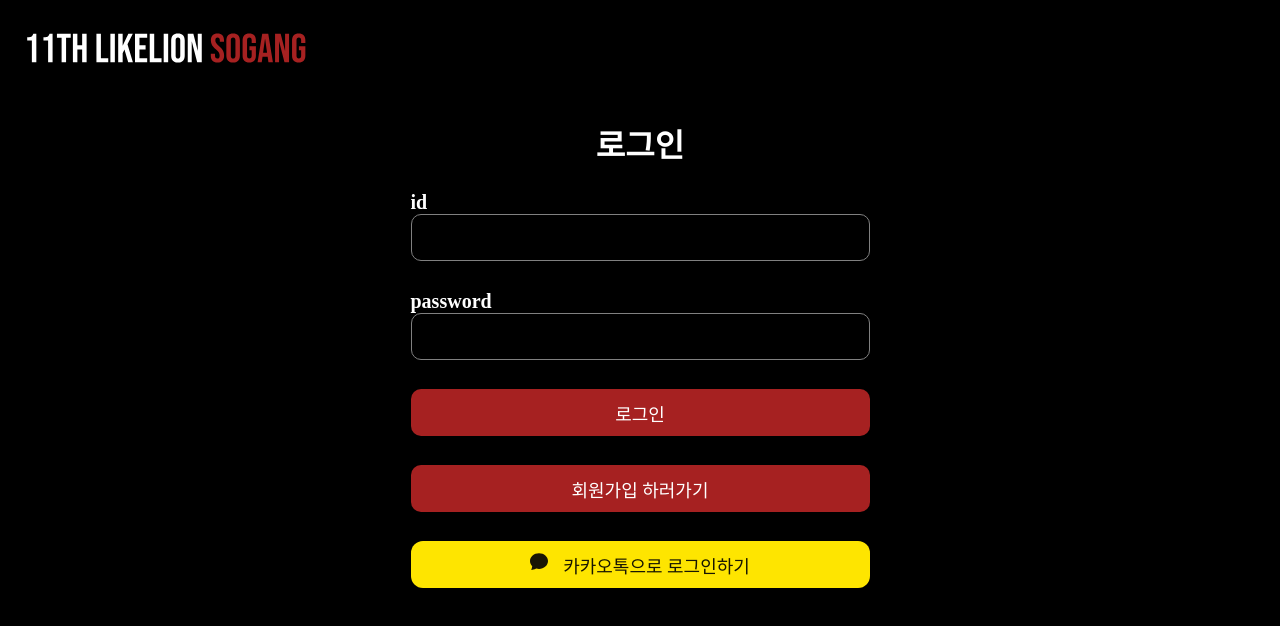
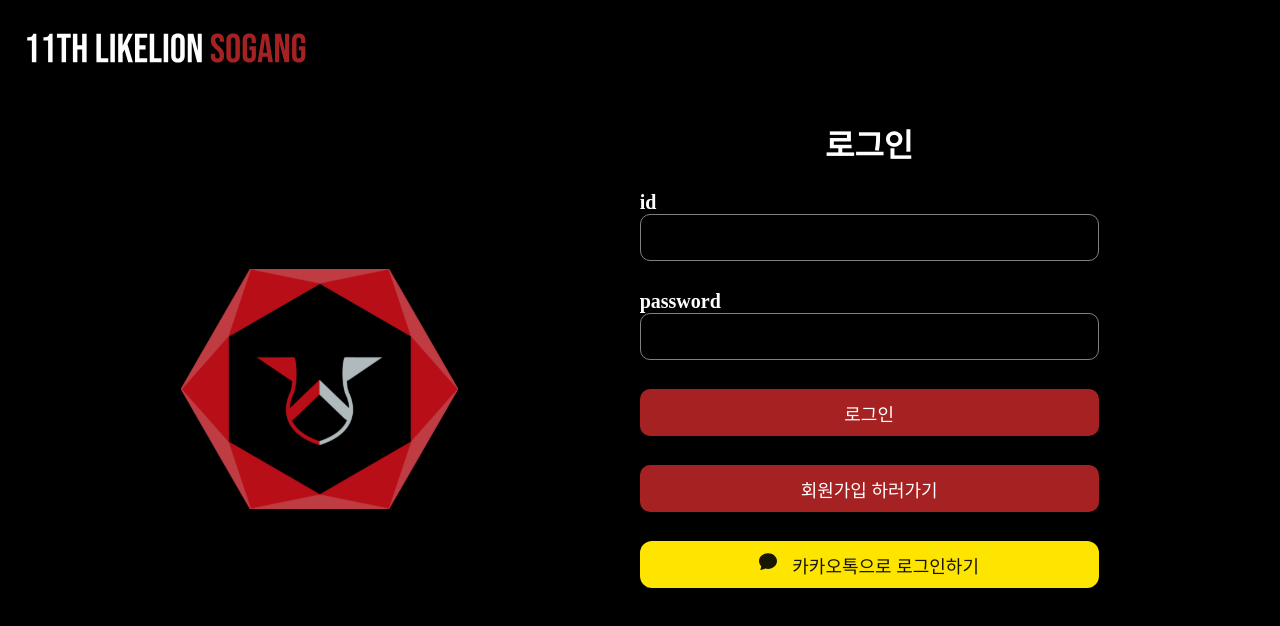
Before and after one commit to Applion-11th/Applion-Client, a React (Create React App) app: page /login in a window 1280 px wide. Shown: the top 626 px of the page. Built offline with nearby package versions, Linux system fonts and the light colour scheme; no server answers; a web font is replaced by a local one.

Commit message:
feat: apply new design in /login

```diff
--- a/src/components/Overlay/index.js
+++ b/src/components/Overlay/index.js
@@ -1,5 +1,5 @@
 import React, { forwardRef } from "react";
-import { Button, Space } from "../atoms";
+import { Space } from "../atoms";
 import styled from "styled-components";
 import logoFull from "../../assets/logoFull.svg";
 import logoApply from "../../assets/logoFullApply.svg";
--- a/src/pages/Complete.js
+++ b/src/pages/Complete.js
@@ -1,4 +1,4 @@
-import { useEffect, useState } from "react";
+import { useEffect } from "react";
 import styled from "styled-components";
 import logoSogang from "../assets/logoSogang.svg";
 import { Space, Button } from "../components/atoms";
--- a/src/pages/Login.js
+++ b/src/pages/Login.js
@@ -6,6 +6,7 @@ import { useNavigate } from "react-router-dom";
 import axios from "axios";
 import { useState, useEffect } from "react";
 import palette from "../styles/colors";
+import logoSogang from "../assets/logoSogang.svg";
 
 const Login = () => {
   useEffect(() => {
@@ -81,6 +82,11 @@ const Login = () => {
   return (
     <>
       <Space height="50px" />
+      <FlexRow>
+        <Flex>
+          <Space height="120px" />
+          <ImgContainer src={logoSogang} />
+        </Flex>
         <Flex>
           <Title>로그인</Title>
           <Space height="25px" />
@@ -98,11 +104,9 @@ const Login = () => {
                 <CgDanger /> 로그인 정보를 확인해주세요
               </TextRed>
             )}
-
             <Space height="20px" />
             <Button width="459px" height="47px" text="로그인" fontSize="18px" borderRadius="10px" type="submit" />
           </Form>
-
           <Space height="29px" />
           <Click onClick={goToRegister}>
             <Button width="459px" height="47px" text="회원가입 하러가기" fontSize="18px" borderRadius="10px" />
@@ -115,6 +119,7 @@ const Login = () => {
             </InlineFlex>
           </KaKaoLoginBtn>
         </Flex>
+      </FlexRow>
     </>
   );
 };
@@ -171,3 +176,13 @@ const TextRed = styled.div`
   align-items: center;
   text-align: center;
 `;
+
+const FlexRow = styled.div`
+  display: flex;
+  flex-direction: row;
+  justify-content: space-evenly;
+`;
+
+const ImgContainer = styled.img`
+  padding-bottom: 50px;
+`;
```
Lines whose indentation alone changed are shown as unchanged.
